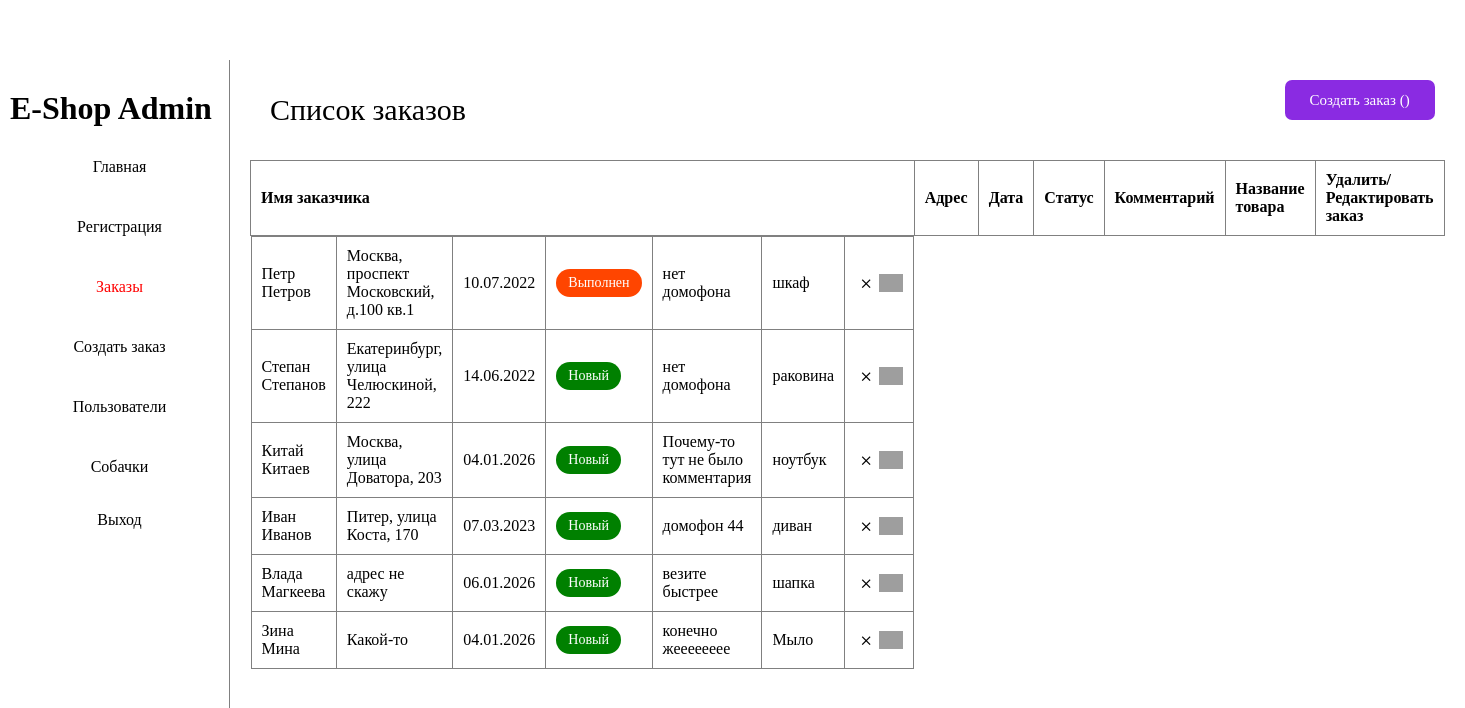
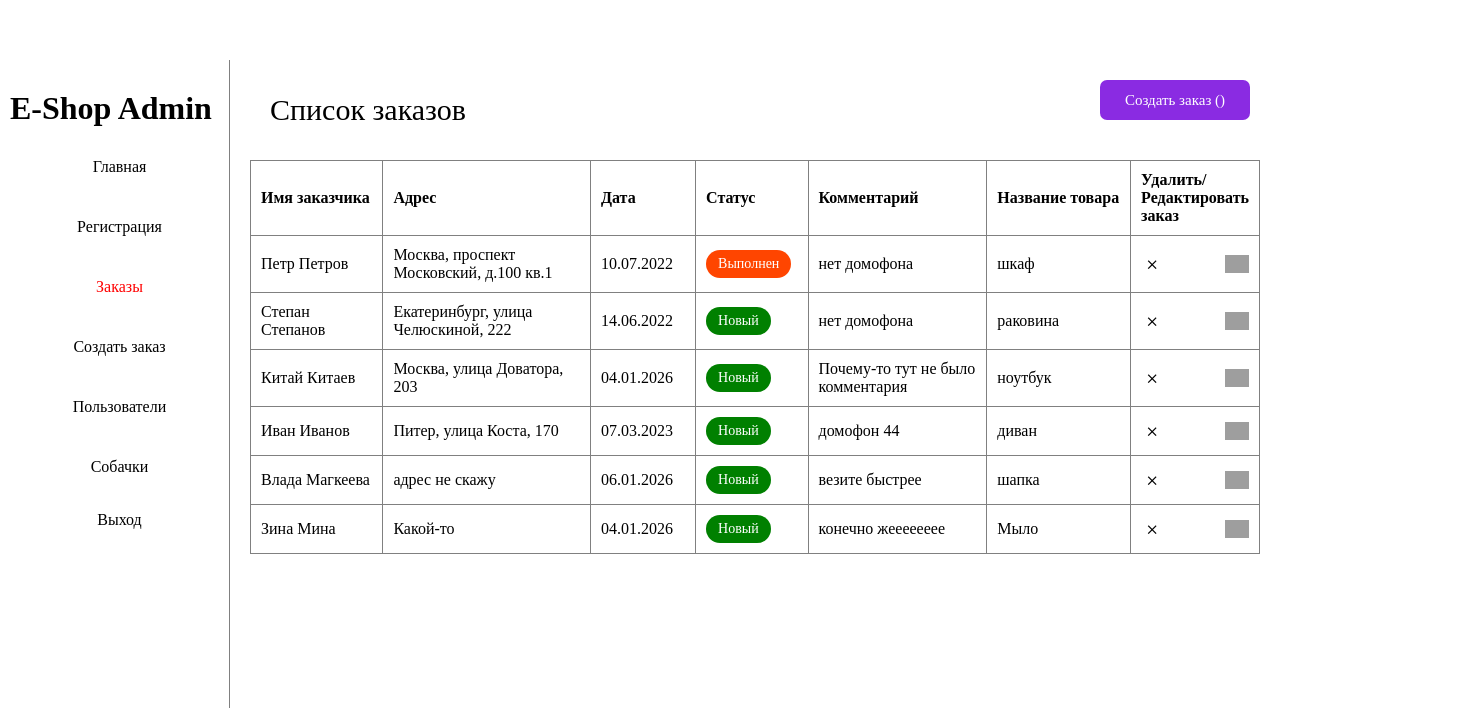
Before and after one commit to innamagkeeva/vue-router, a Vue app: page /orders in a window 1280 px wide. Shown: the top 708 px of the page, 1465 px wide, since content can reach past the window. Built offline with nearby package versions, Linux system fonts and the light colour scheme; no server answers; data requests are answered from the project's data file; sample sign-in values are in the browser's storage; grey boxes are pictures that could not be loaded; the HTML template or start-up script is replaced by a standard one.

Commit message:
поправила.

```diff
--- a/src/views/OrdersPage.vue
+++ b/src/views/OrdersPage.vue
@@ -104,10 +104,7 @@ function goToCreateOrder() {
       </thead>
 
       <tbody v-if="orders">
-        <TransitionGroup
-          name="list"
-          tag="tbody"
-        >
+        <TransitionGroup name="list">
           <tr
             v-for="order in orders"
             :key="order.id"
```
